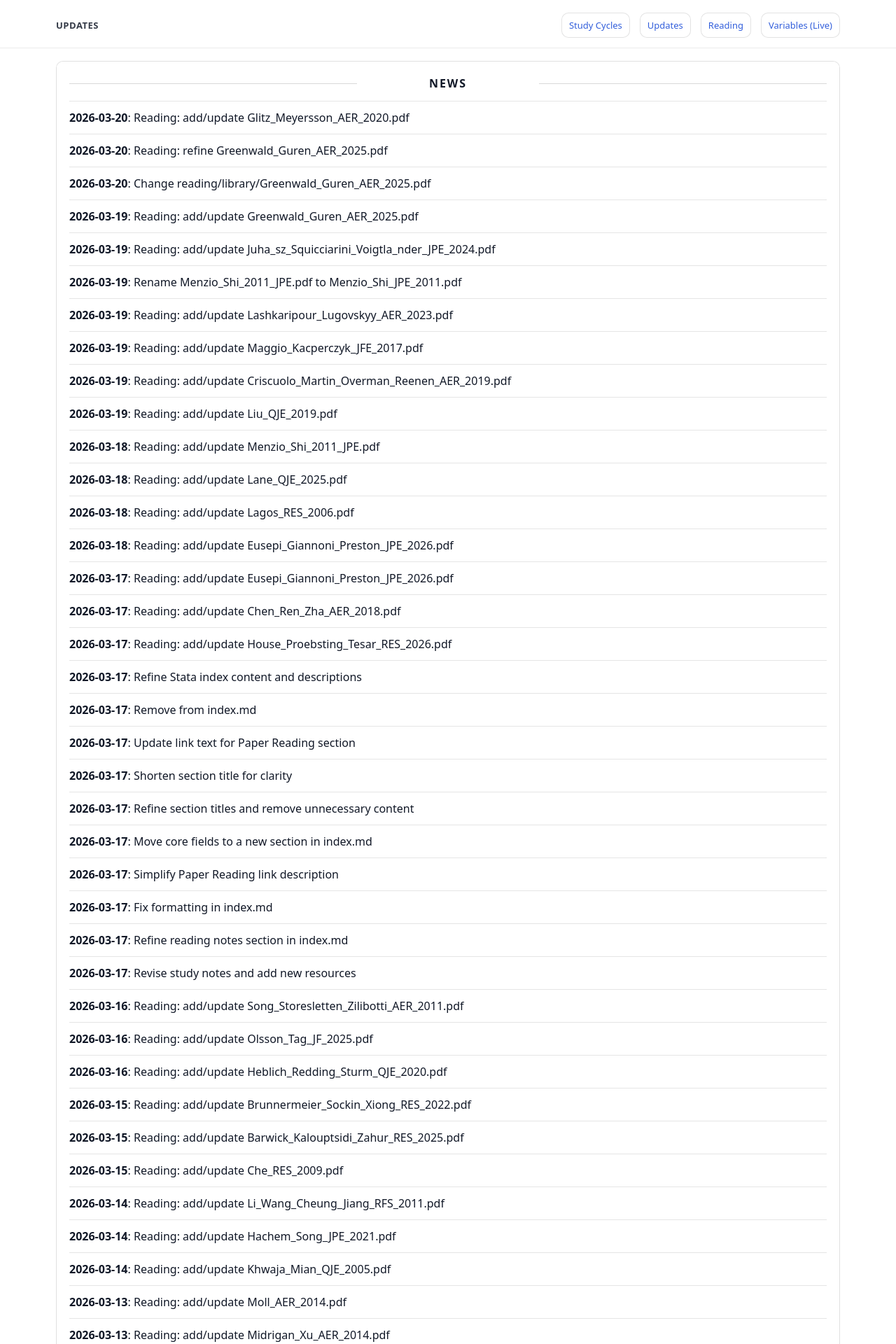
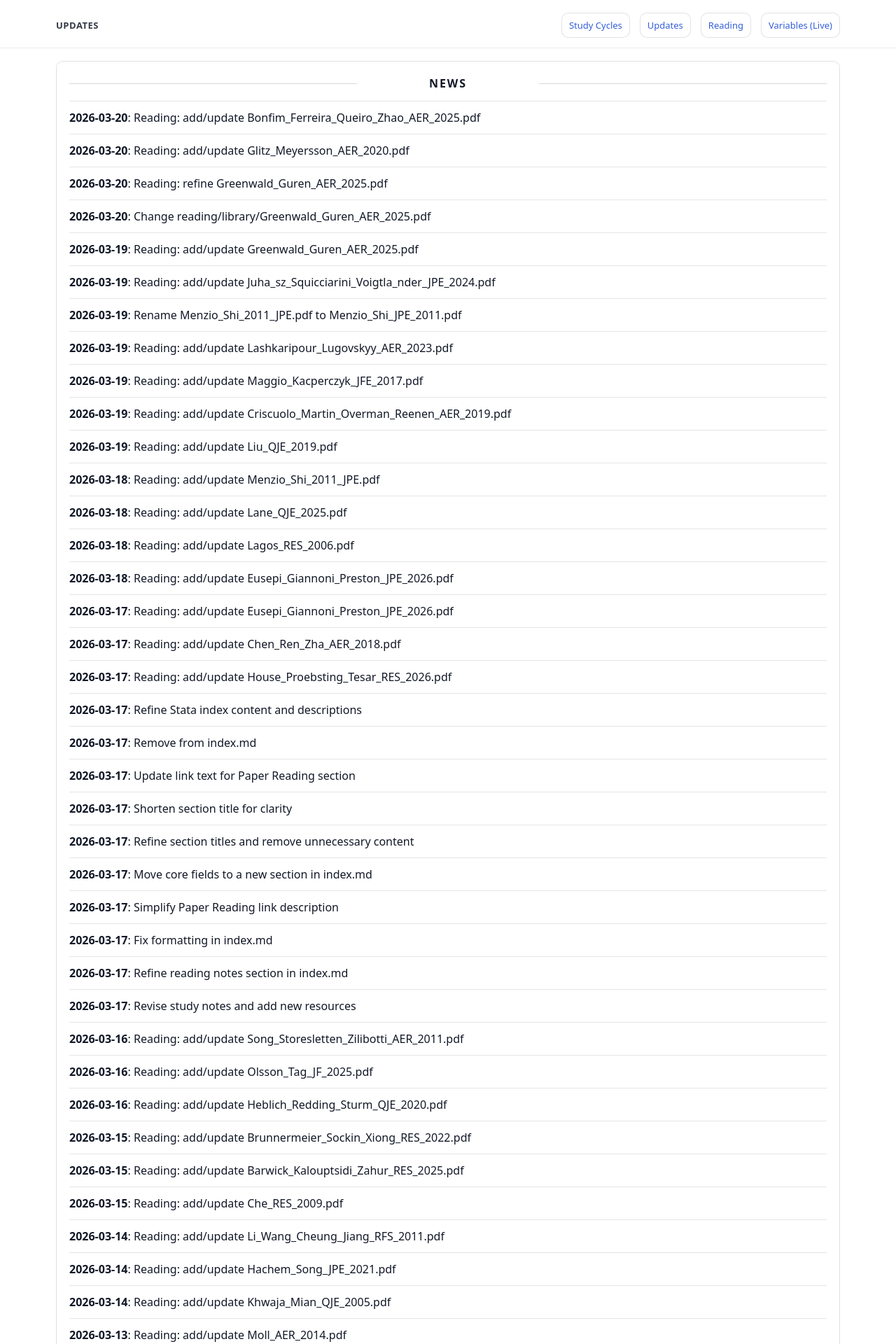
Before and after one commit to yaxinzn/study-archive, a Jekyll site: the page built from updates/index.md, in a window 1280 px wide. Shown: the top 1920 px of the page at 70% size. Built offline with Jekyll 4.4.1, drawn with Linux system fonts in a browser that asks for light colours; some of the changed text lies outside the part shown.

Commit message:
chore: update NEWS feed

```diff
--- a/_data/news.yml
+++ b/_data/news.yml
@@ -1,4 +1,7 @@
 # Auto-generated update history (sorted newest -> oldest). Do not edit manually.
+- ts: "1774007859"
+  date: "2026-03-20"
+  title: "Reading: add/update Bonfim_Ferreira_Queiro_Zhao_AER_2025.pdf"
 - ts: "1773951641"
   date: "2026-03-20"
   title: "Reading: add/update Glitz_Meyersson_AER_2020.pdf"
```
